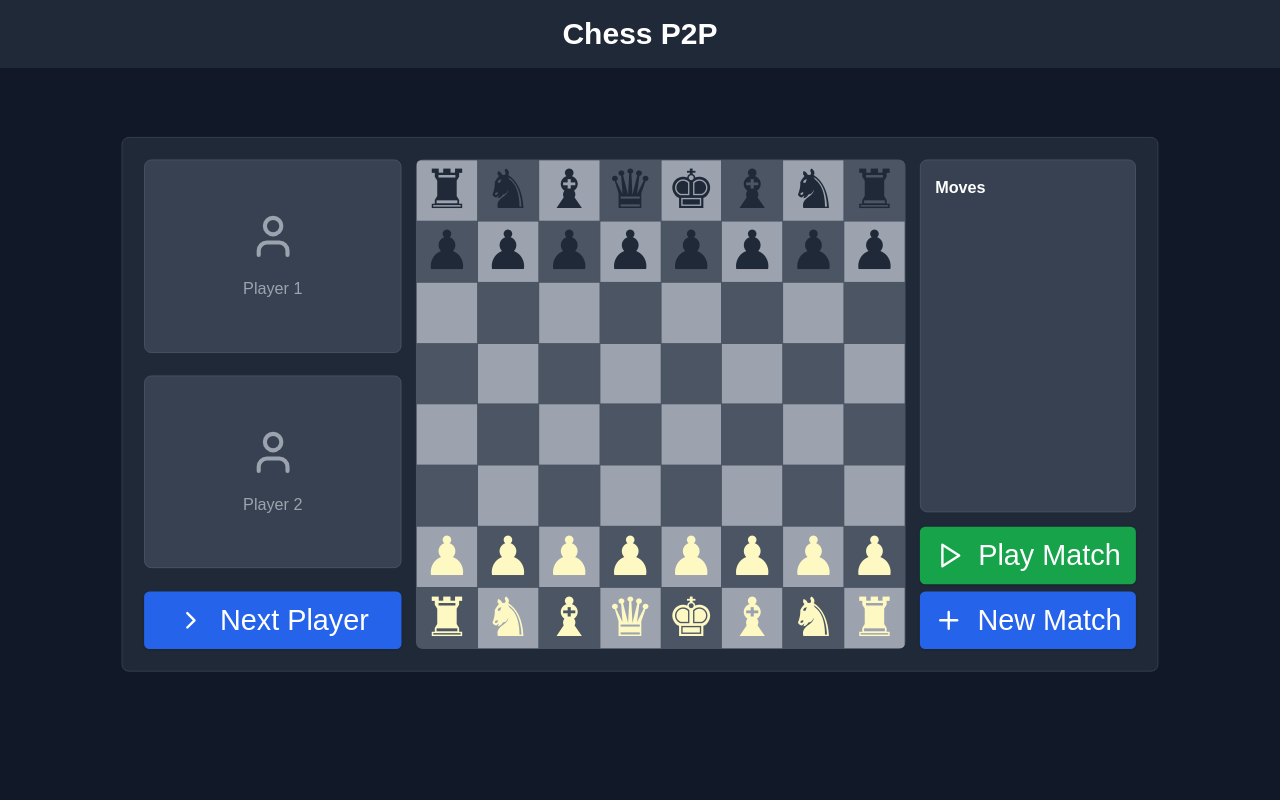
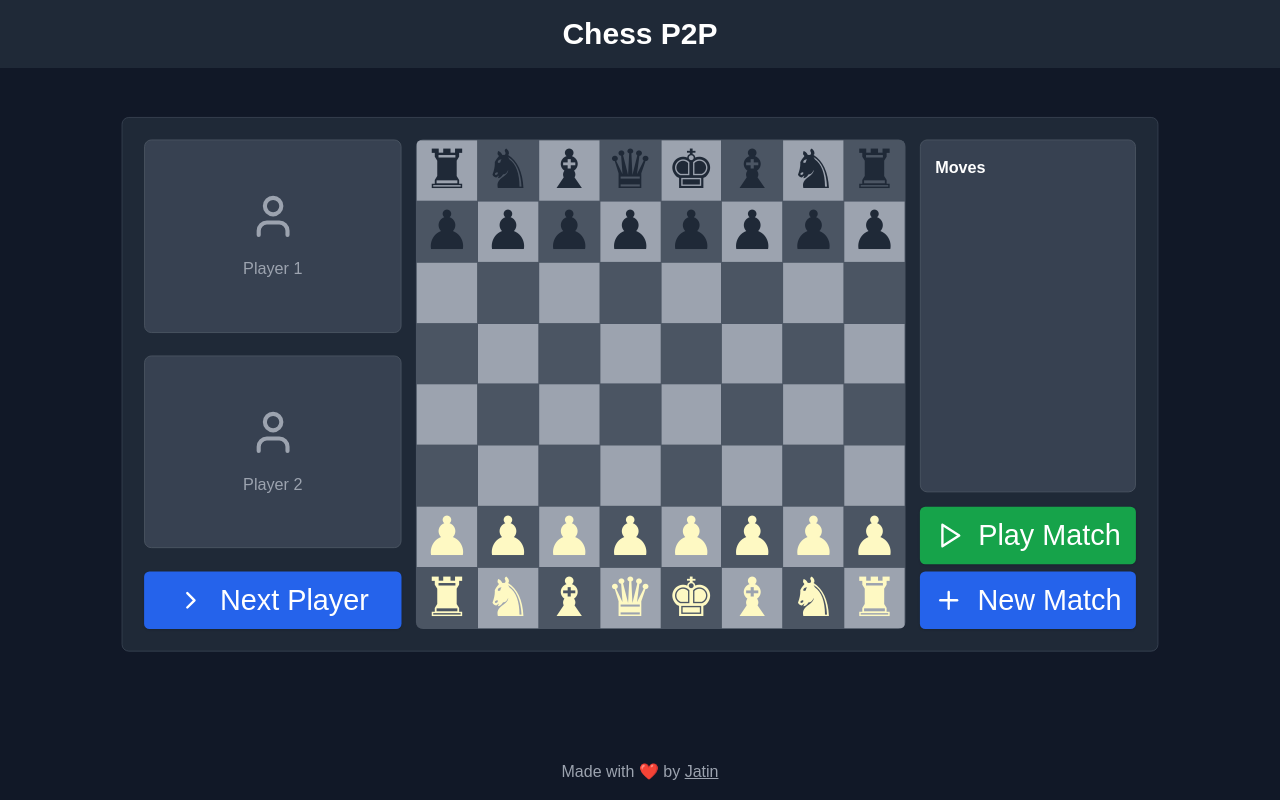
Before and after one commit to nurmandev/chess-p2p, a Next.js app: page /game in a window 1280 px wide. Built offline with nearby package versions, Linux system fonts and the light colour scheme.

Commit message:
Refactor: Adjust padding in GamePage and add creator attribution

```diff
--- a/src/app/game/page.tsx
+++ b/src/app/game/page.tsx
@@ -8,7 +8,7 @@ export default function GamePage() {
       <header className="bg-gray-800 py-3 px-4 lg:py-4 lg:px-6 text-center">
         <h1 className="text-2xl lg:text-3xl font-bold">Chess P2P</h1>
       </header>
-      <main className="flex-grow flex items-center justify-center p-2 sm:p-4 lg:p-6">
+      <main className="flex-grow flex items-center justify-center p-2 sm:p-4 lg:p-[1rem]">
         <div className="bg-gray-800 border border-gray-700 rounded-lg overflow-auto w-full max-w-[90vw] max-h-[100vh] lg:overflow-hidden lg:transform lg:scale-90 lg:origin-top">
           <div className="grid grid-cols-1 lg:grid-cols-[1.2fr,2.1fr,1fr] gap-3 lg:gap-4 p-4 lg:p-6 h-full">
             <VideoCall />
@@ -19,6 +19,9 @@ export default function GamePage() {
           </div>
         </div>
       </main>
+      <span className="text-center text-gray-400 block py-4 lg:pt-[1px]">
+          Made with ❤️ by <a href="https://x.com/JatinSriva36542?t=jInLA9mjPJc3klWMBmAhDg&s=09" className="underline">Jatin</a>
+      </span>
     </div>
   );
 }
```
